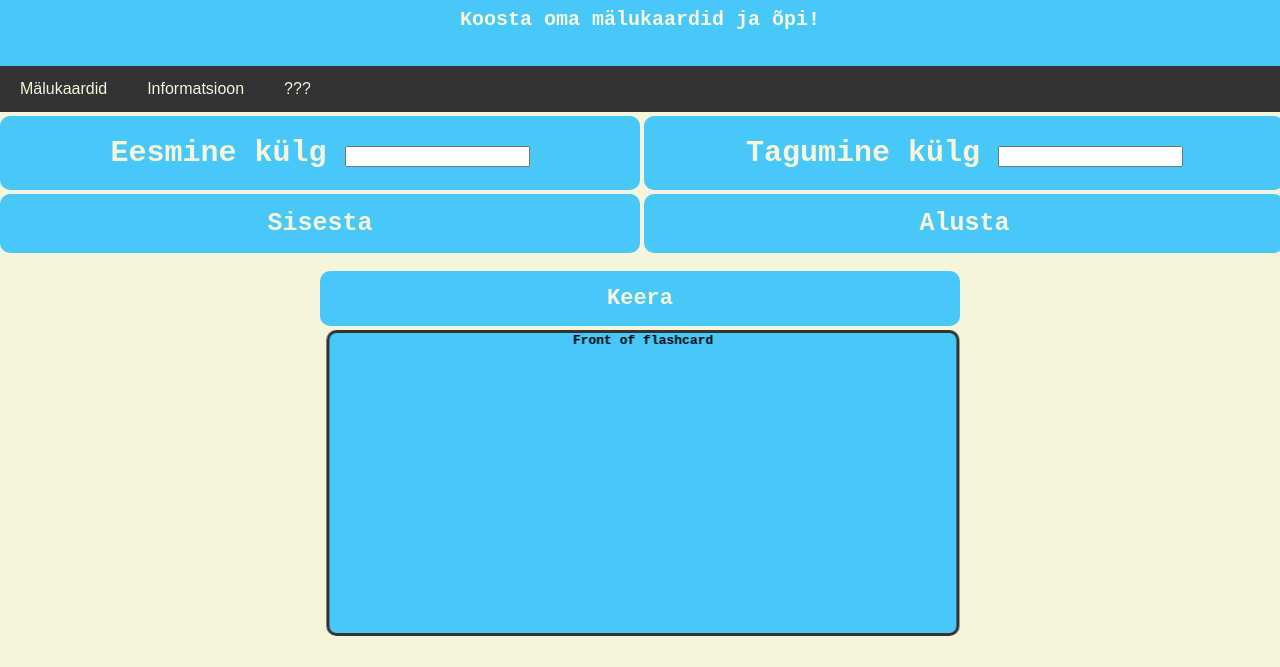
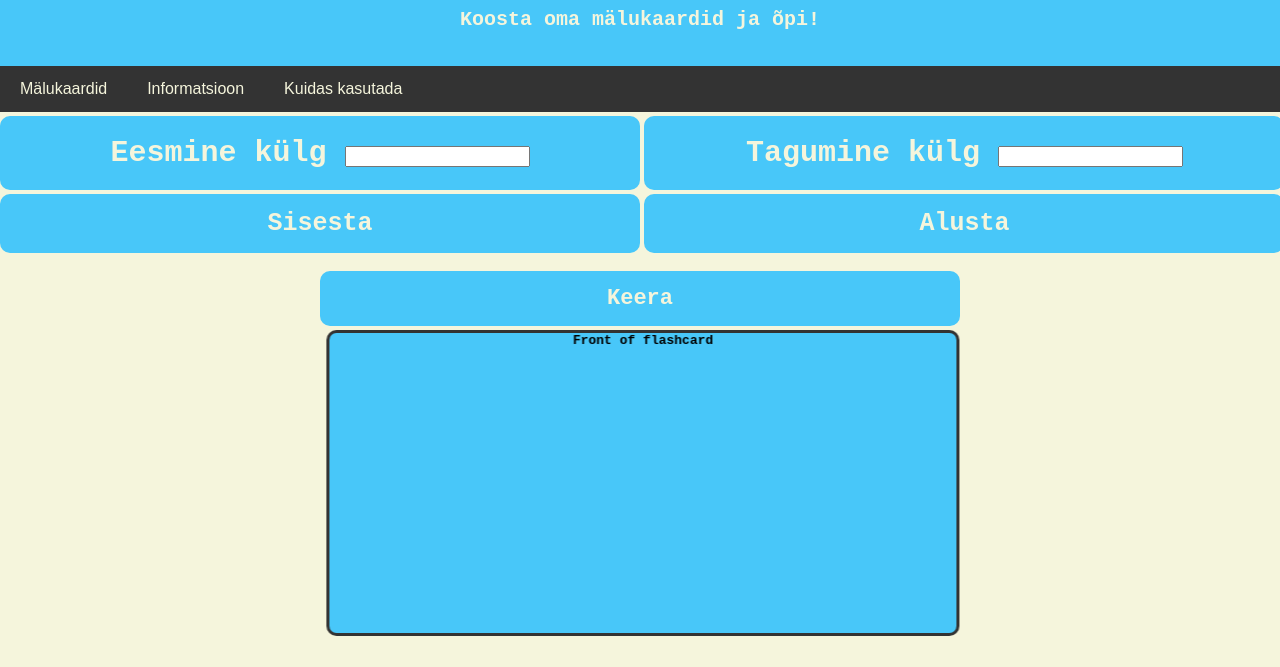
Before and after one commit to jsgngie/SSE-veebileht, a plain HTML site: page index.html in a window 1280 px wide. Shown: the part 133-800 px from the top of the page. Drawn offline with Linux system fonts and the light colour scheme.

Commit message:
Conflict oli
muutsin lisaleht.html -> õpetus.html

```diff
--- a/index.html
+++ b/index.html
@@ -14,7 +14,7 @@
 <div class="navbar">
     <a href="index.html">Mälukaardid</a>
     <a href="info.html">Informatsioon</a>
-    <a href="lisaleht.html">???</a>
+    <a href="õpetus.html">Kuidas kasutada</a>
 </div>
     <form id="entry">
       <div class="esimeneTeineBox">
```
Also changed, not shown: info.html (+1 -1 lines).
